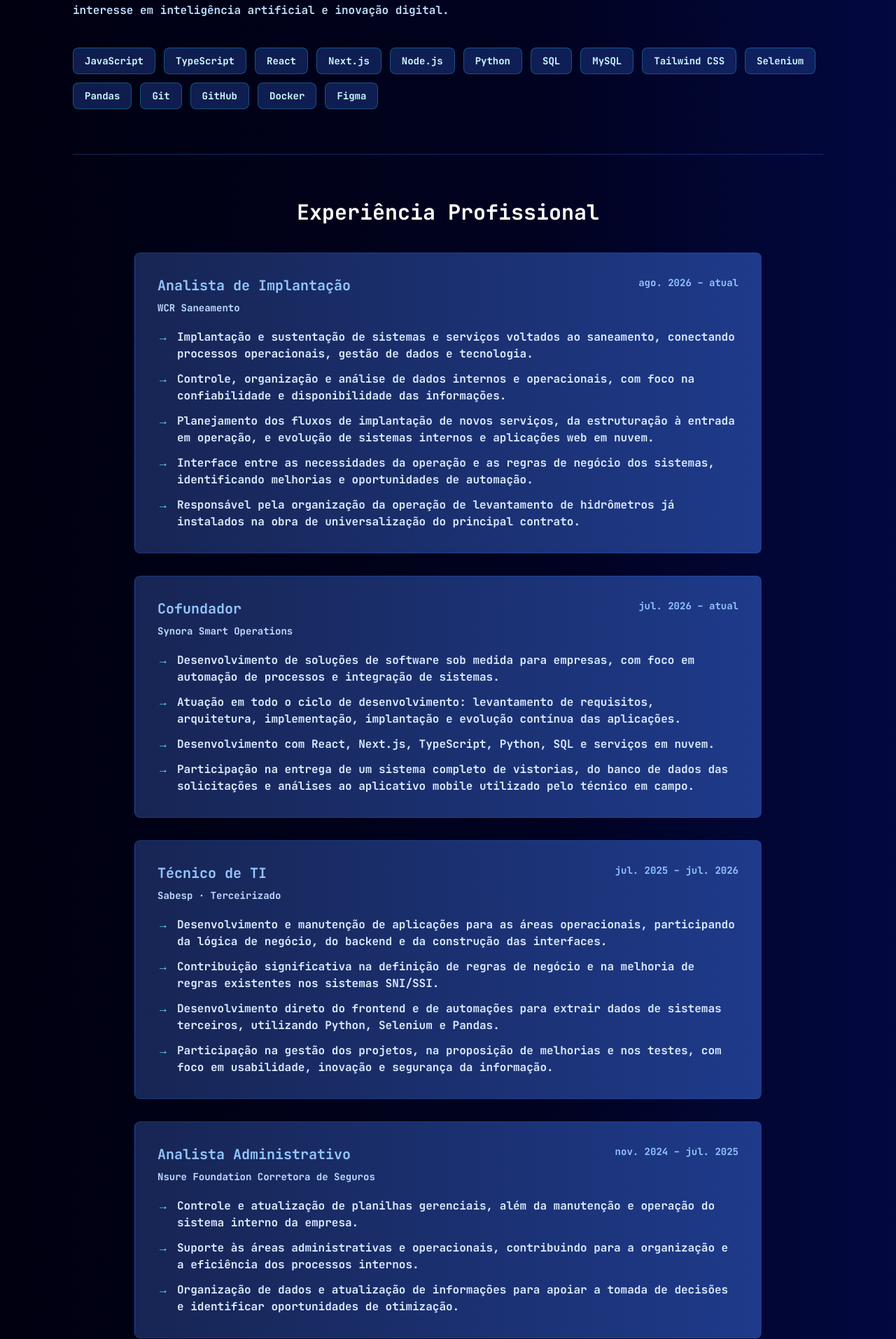
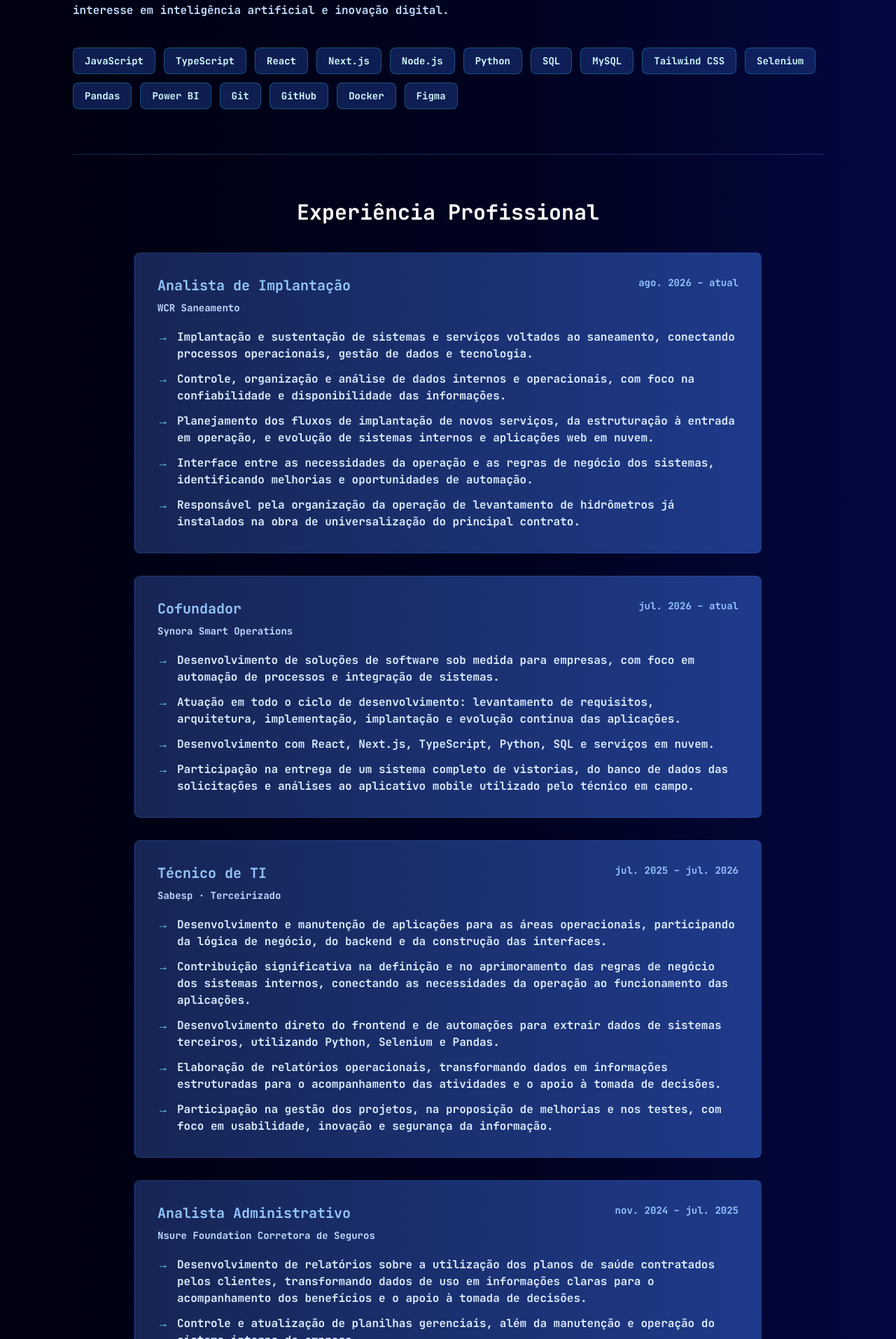
Before and after one commit to brunoguima7/portfolio, a Next.js app: page / in a window 1280 px wide. Shown: the part 3666-5580 px from the top of the page at 70% size. Built offline with nearby package versions, Linux system fonts and the light colour scheme.

Commit message:
atualizacao de experiencias

```diff
--- a/app/components/about.tsx
+++ b/app/components/about.tsx
@@ -31,14 +31,16 @@ const experiences = [
         role: "Técnico de TI", company: "Sabesp · Terceirizado", period: "jul. 2025 – jul. 2026",
         activities: [
             "Desenvolvimento e manutenção de aplicações para as áreas operacionais, participando da lógica de negócio, do backend e da construção das interfaces.",
-            "Contribuição significativa na definição de regras de negócio e na melhoria de regras existentes nos sistemas SNI/SSI.",
+            "Contribuição significativa na definição e no aprimoramento das regras de negócio dos sistemas internos, conectando as necessidades da operação ao funcionamento das aplicações.",
             "Desenvolvimento direto do frontend e de automações para extrair dados de sistemas terceiros, utilizando Python, Selenium e Pandas.",
+            "Elaboração de relatórios operacionais, transformando dados em informações estruturadas para o acompanhamento das atividades e o apoio à tomada de decisões.",
             "Participação na gestão dos projetos, na proposição de melhorias e nos testes, com foco em usabilidade, inovação e segurança da informação.",
         ],
     },
     {
         role: "Analista Administrativo", company: "Nsure Foundation Corretora de Seguros", period: "nov. 2024 – jul. 2025",
         activities: [
+            "Desenvolvimento de relatórios sobre a utilização dos planos de saúde contratados pelos clientes, transformando dados de uso em informações claras para o acompanhamento dos benefícios e o apoio à tomada de decisões.",
             "Controle e atualização de planilhas gerenciais, além da manutenção e operação do sistema interno da empresa.",
             "Suporte às áreas administrativas e operacionais, contribuindo para a organização e a eficiência dos processos internos.",
             "Organização de dados e atualização de informações para apoiar a tomada de decisões e identificar oportunidades de otimização.",
@@ -56,7 +58,7 @@ const experiences = [
 const skills = [
     { title: "Frontend", items: ["React.js", "Next.js", "JavaScript", "TypeScript", "HTML5 e CSS3", "Tailwind CSS", "Design responsivo", "UI/UX"] },
     { title: "Backend e bancos de dados", items: ["Node.js", "Express.js", "APIs REST e integração de sistemas", "SQL", "MySQL", "Programação orientada a objetos (POO)"] },
-    { title: "Automação e análise de dados", items: ["Python", "Selenium", "Pandas", "Extração de dados e web scraping", "Automação de processos", "Análise de dados", "Microsoft Excel"] },
+    { title: "Automação e análise de dados", items: ["Python", "Selenium", "Pandas", "Extração de dados e web scraping", "Automação de processos", "Análise de dados", "Microsoft Excel", "Power BI"] },
     { title: "Ferramentas e tecnologia", items: ["Git", "GitHub", "Docker", "Figma", "Serviços em nuvem", "Inteligência artificial", "Segurança da informação"] },
     { title: "Processos e negócios", items: ["Implantação de software", "Administração de sistemas", "Análise de negócios", "Melhoria de processos", "Gestão de projetos", "Atendimento ao cliente", "Inglês"] },
 ]
@@ -115,7 +117,7 @@ export default function About() {
                 <p className="mt-6 max-w-3xl leading-relaxed text-blue-200">Minha trajetória passa por administração, análise de processos e desenvolvimento de software. Essa experiência me ajuda a entender a rotina de quem usa os sistemas, identificar gargalos e transformar necessidades da operação em soluções práticas.</p>
                 <p className="mt-4 max-w-3xl leading-relaxed text-blue-200">Sou formado em Análise e Desenvolvimento de Sistemas e pós-graduado em Fullstack Development. Meu trabalho reúne desenvolvimento, automação e implantação, com interesse em inteligência artificial e inovação digital.</p>
                 <div className="mt-10 flex flex-wrap gap-3" aria-label="Principais tecnologias">
-                    {["JavaScript", "TypeScript", "React", "Next.js", "Node.js", "Python", "SQL", "MySQL", "Tailwind CSS", "Selenium", "Pandas", "Git", "GitHub", "Docker", "Figma"].map((technology) => (
+                    {["JavaScript", "TypeScript", "React", "Next.js", "Node.js", "Python", "SQL", "MySQL", "Tailwind CSS", "Selenium", "Pandas", "Power BI", "Git", "GitHub", "Docker", "Figma"].map((technology) => (
                         <span key={technology} className="rounded-lg border border-cyan-400/30 bg-blue-900/50 px-4 py-2 text-sm text-cyan-100">{technology}</span>
                     ))}
                 </div>
```
